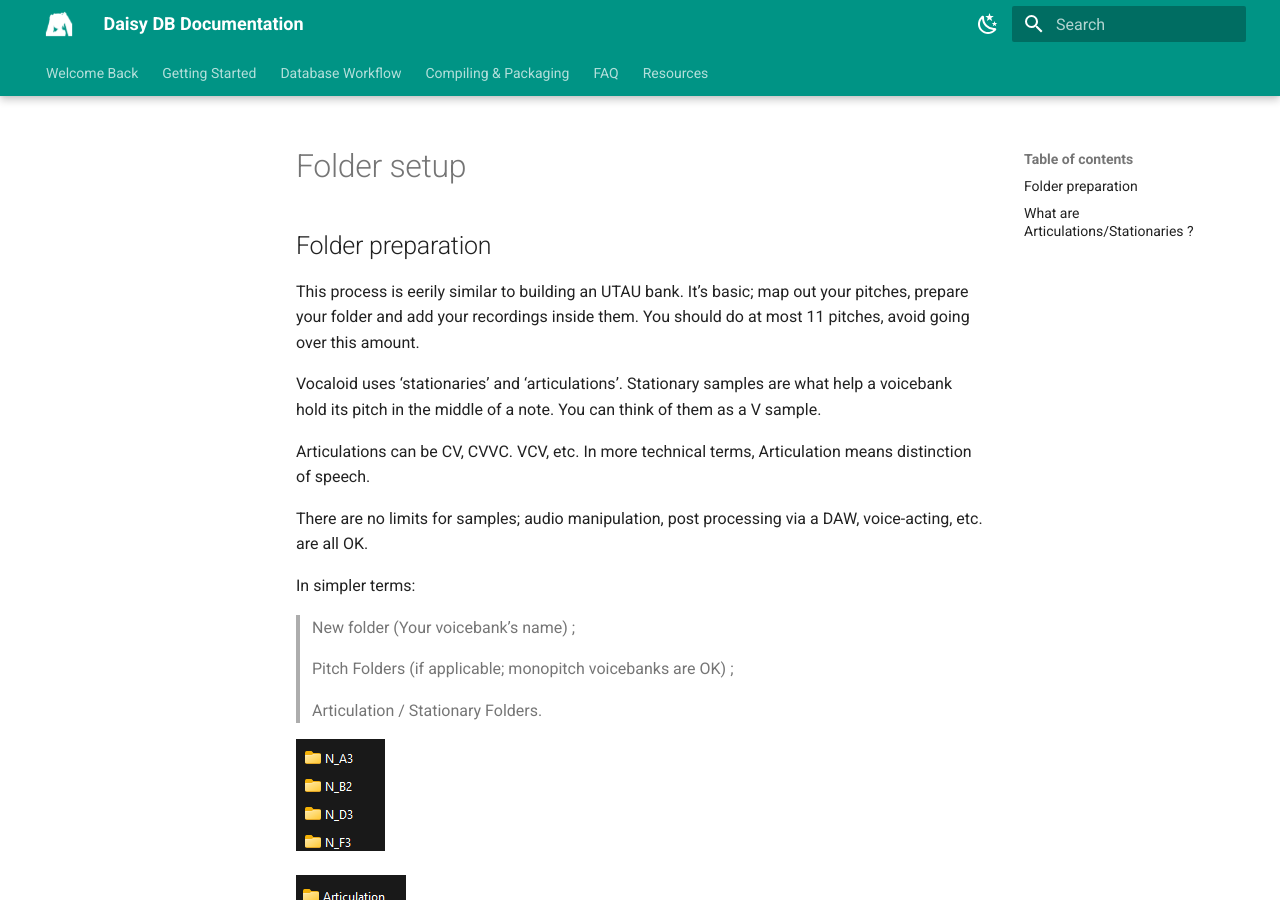
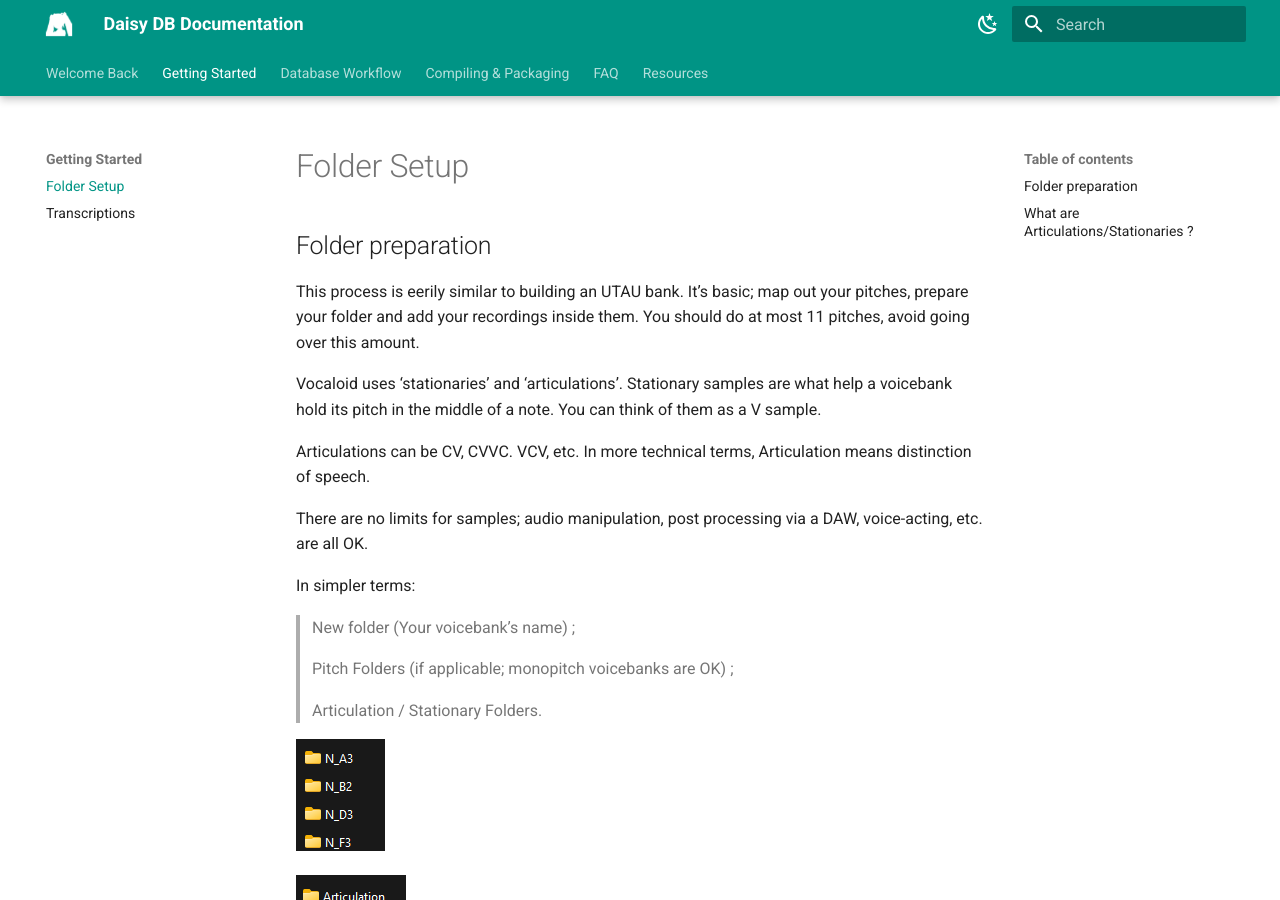
Before and after one commit to aimedb/daisy-db-documentation, an MkDocs documentation site: the page built from daisy db documentation/docs/getting-started/folder-setup.md, in a window 1280 px wide and 900 px high. Built offline with MkDocs 1.6.1 and Material for MkDocs 9.7.7, drawn with Linux system fonts in a browser that asks for light colours; some of the changed text lies outside the part shown.

Commit message:
Update mkdocs.yml

```diff
--- a/mkdocs.yml
+++ b/mkdocs.yml
@@ -60,7 +60,7 @@ markdown_extensions:
 nav:
   - Welcome Back: index.md
   - Getting Started:
-      - Folder Setup: getting-started/foldersetup.md
+      - Folder Setup: getting-started/folder-setup.md
       - Transcriptions: getting-started/transcriptions.md
   - Database Workflow:
       - Creating the Database: workflow/starting.md
```
